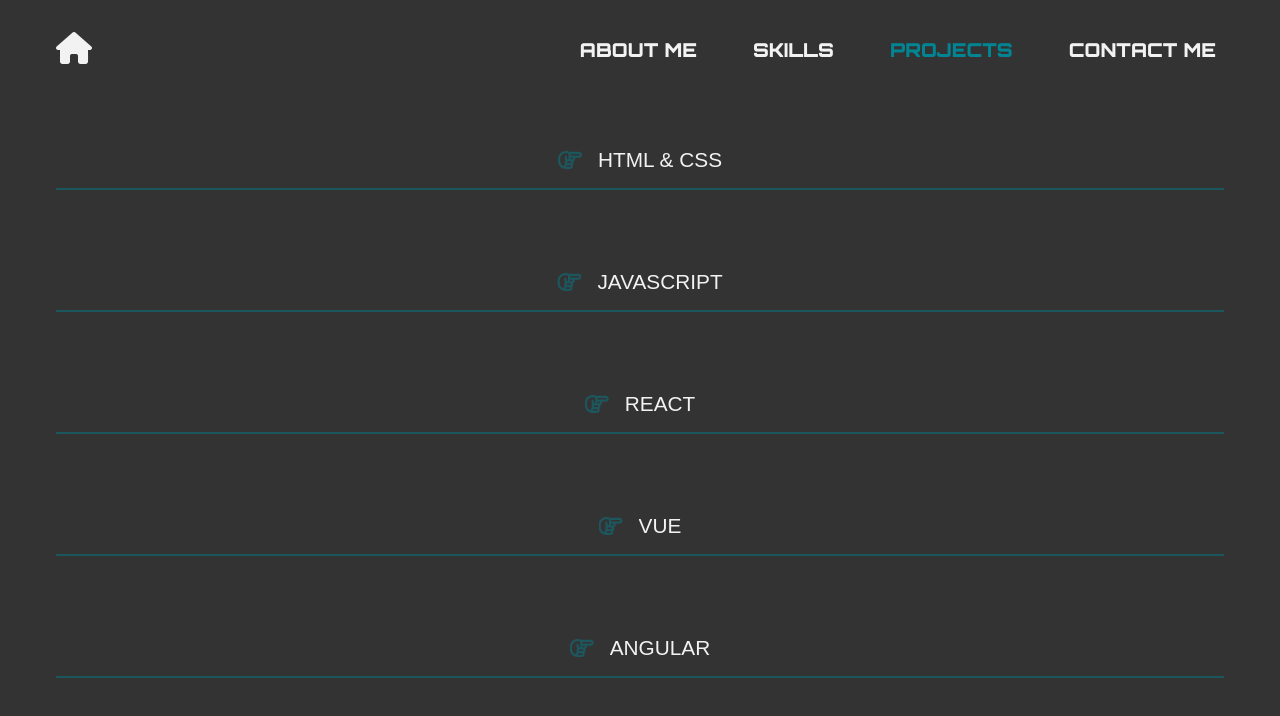
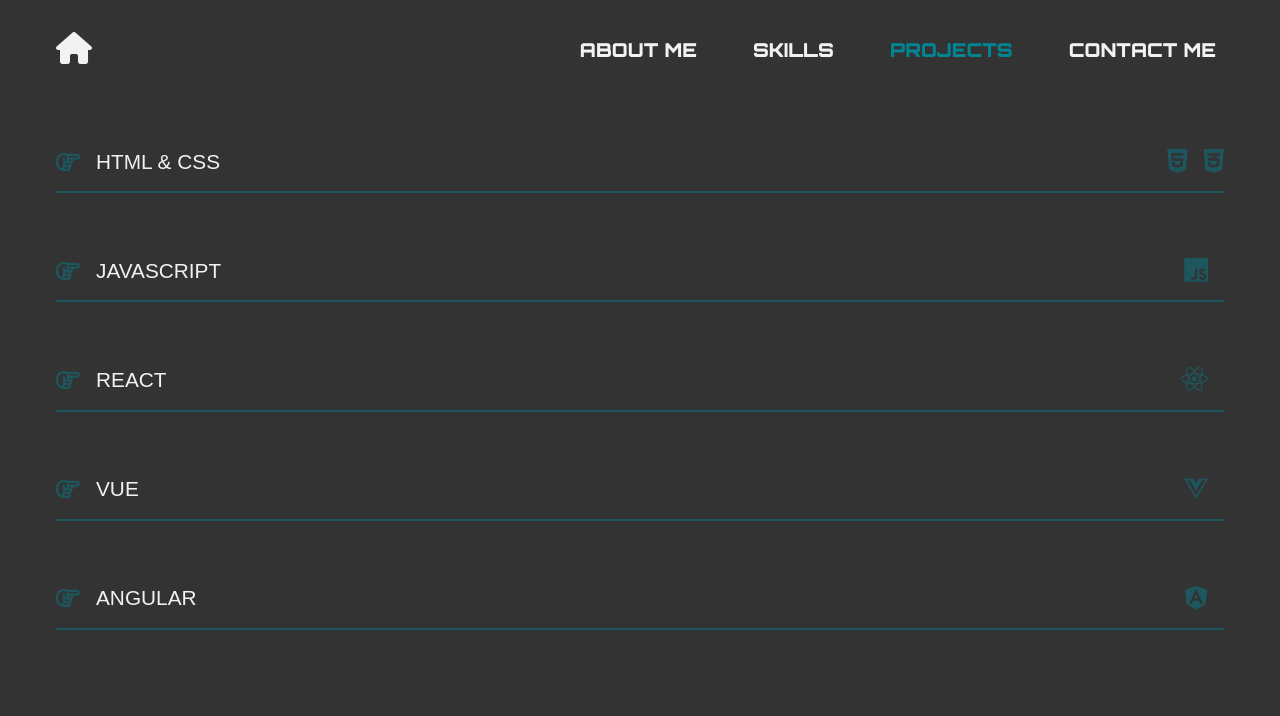
Before and after one commit to SarbastHesso/My-portfolio, a React (Vite) app: page /projects in a window 1280 px wide. Shown: the top 716 px of the page. Built offline with nearby package versions, Linux system fonts and the light colour scheme; the HTML template or start-up script is replaced by a standard one; a web font is replaced by a local one.

Commit message:
added animation to projects page

```diff
--- a/src/App.css
+++ b/src/App.css
@@ -69,7 +69,7 @@
 }
 
 .flashing {
-  animation: flashing 0.5s ease forwards;
+  animation: flashing 0.9s ease forwards;
 }
 
 .flashing-icon {
--- a/src/pages/Porjects.css
+++ b/src/pages/Porjects.css
@@ -9,19 +9,26 @@
     flex-direction: column;
     justify-content: flex-start;
     align-items: center;
-    gap: 4rem;
+    gap: 3rem;
 }
 
 .project {
     width: 100%;
+    text-align: start;
     display: flex;
-    justify-content: center;
+    justify-content: space-between;
+    align-items: center;
+    flex-wrap: wrap;
+    padding: 1rem 0;
+    border-bottom: 2px solid var(--primary-color-transparency);
+    cursor: pointer;
+}
+
+.project .title {
+    display: flex;
     align-items: center;
     flex-wrap: wrap;
     gap: 1rem;
-    padding: 1rem 0;
-    border-bottom: 2px solid var(--primary-color-transparency);
-    cursor: pointer;
 }
 
 .project i {
@@ -42,3 +49,14 @@
     border-bottom-color: var(--primary-color);
     transition: .1s ease-in;
 }
+
+.project .icons {
+    display: flex;
+    justify-content: flex-end;
+    align-items: center;
+    gap: 1rem;
+}
+
+.project .icons i {
+    font-size: 1.7rem;
+}
--- a/src/pages/Projects.tsx
+++ b/src/pages/Projects.tsx
@@ -6,22 +6,27 @@
     {
       link: "https://sarbasthesso.github.io/All-HTML-CSS/",
       text: "HTML & CSS",
+      icon: ["fa-brands fa-html5", "fa-brands fa-css3-alt"],
     },
     {
       link: "https://sarbasthesso.github.io/All-JAVASCRIPT/",
       text: "JAVASCRIPT",
+      icon: ["fa-brands fa-js"],
     },
     {
       link: "",
       text: "REACT",
+      icon: ["fa-brands fa-react"],
     },
     {
       link: "",
       text: "VUE",
+      icon: ["fa-brands fa-vuejs"],
     },
     {
       link: "",
       text: "ANGULAR",
+      icon: ["fa-brands fa-angular"],
     },
   ];
 
@@ -38,8 +43,14 @@
                   rel="stylesheet"
                   to={item.link}
                 >
-                  <i className="fa-regular fa-hand-point-right"></i>
-                  <p className="text">{item.text}</p>
+                  <div className="title">
+                    <i className="fa-regular fa-hand-point-right"></i>
+                    <p className="text">{item.text}</p>
+                  </div>
+                  <div className="icons">
+                    <i className={item.icon[0]}></i>
+                    <i className={item.icon[1]}></i>
+                  </div>
                 </Link>
               );
             })
--- a/src/pages/Skills.tsx
+++ b/src/pages/Skills.tsx
@@ -43,7 +43,7 @@
               <li
                 key={index}
                 className={`skill ${isVisible ? "flashing" : ""}`}
-                style={{ animationDelay: `${index * 0.8}s` }}
+                style={{ animationDelay: `${index * 1.2}s` }}
               >
                 <p>{skill}</p>
               </li>
```
